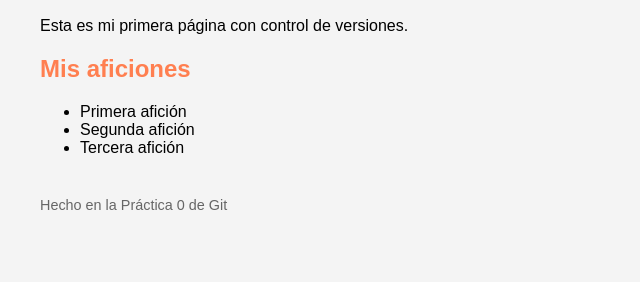
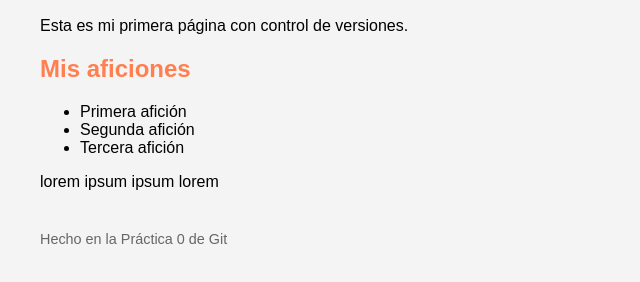
Before and after one commit to CarlosPaniM/nuevo-nombre-repo, a plain HTML site: page index.html in a window 1280 px wide. Shown: the part 188-470 px from the top of the page, without its empty margins (0-640 px from the left). Drawn offline with Linux system fonts and the light colour scheme.

Commit message:
Añadir paragraph with lorem ipsum text

```diff
--- a/index.html
+++ b/index.html
@@ -16,6 +16,7 @@
     <li>Segunda afición</li>
     <li>Tercera afición</li>
   </ul>
+   <p>lorem ipsum ipsum lorem</p>
   <footer><p>Hecho en la Práctica 0 de Git</p></footer>
  </body>
 </html>
```
